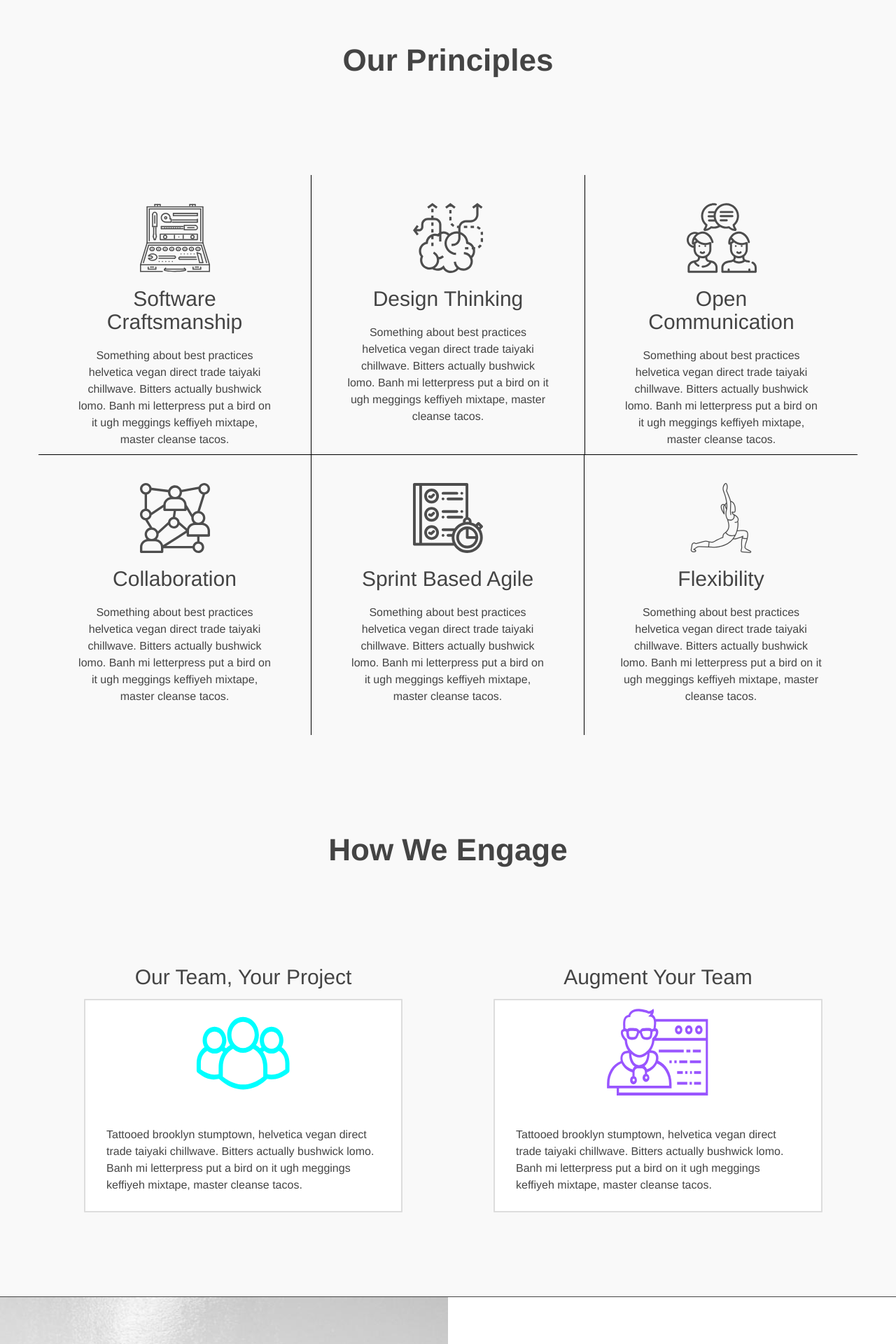
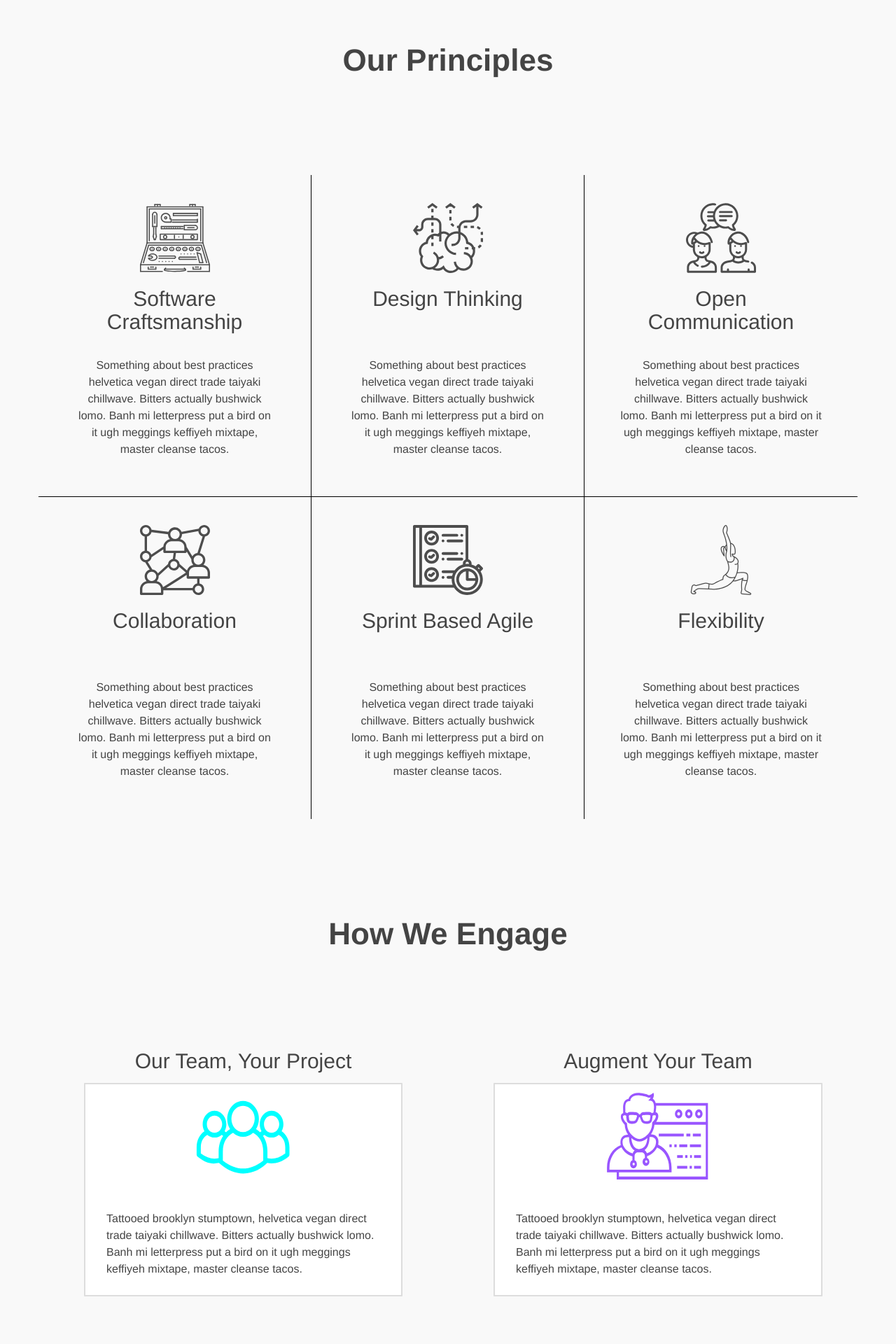
Before and after one commit to Andrew-Max/qubitix, a Jekyll site: the page built from index.html, in a window 1280 px wide. Shown: the part 2477-4397 px from the top of the page at 70% size. Built offline with Jekyll 4.4.1, drawn with Linux system fonts in a browser that asks for light colours; nearby versions of some CDN libraries.

Commit message:
principles title fix

```diff
--- a/_sass/_home.scss
+++ b/_sass/_home.scss
@@ -87,12 +87,13 @@ $principle-border: 1px solid black;
     margin: auto;
   }
   .work-card {
-    height: 400px;
+    height: 460px;
     color: $font-color-dark;
     text-align: center;
 
     .title {
       margin: 20px 0;
+      height: 80px;
     }
     // boredes need to change for single column
     &:nth-child(1) {
@@ -101,11 +102,11 @@ $principle-border: 1px solid black;
     }
     &:nth-child(2) {
       border-bottom: $principle-border;
+      border-right: $principle-border;
 
     }
     &:nth-child(3) {
       border-bottom: $principle-border;
-      border-left: $principle-border;
     }
     &:nth-child(4) {
       border-right: $principle-border;
```
